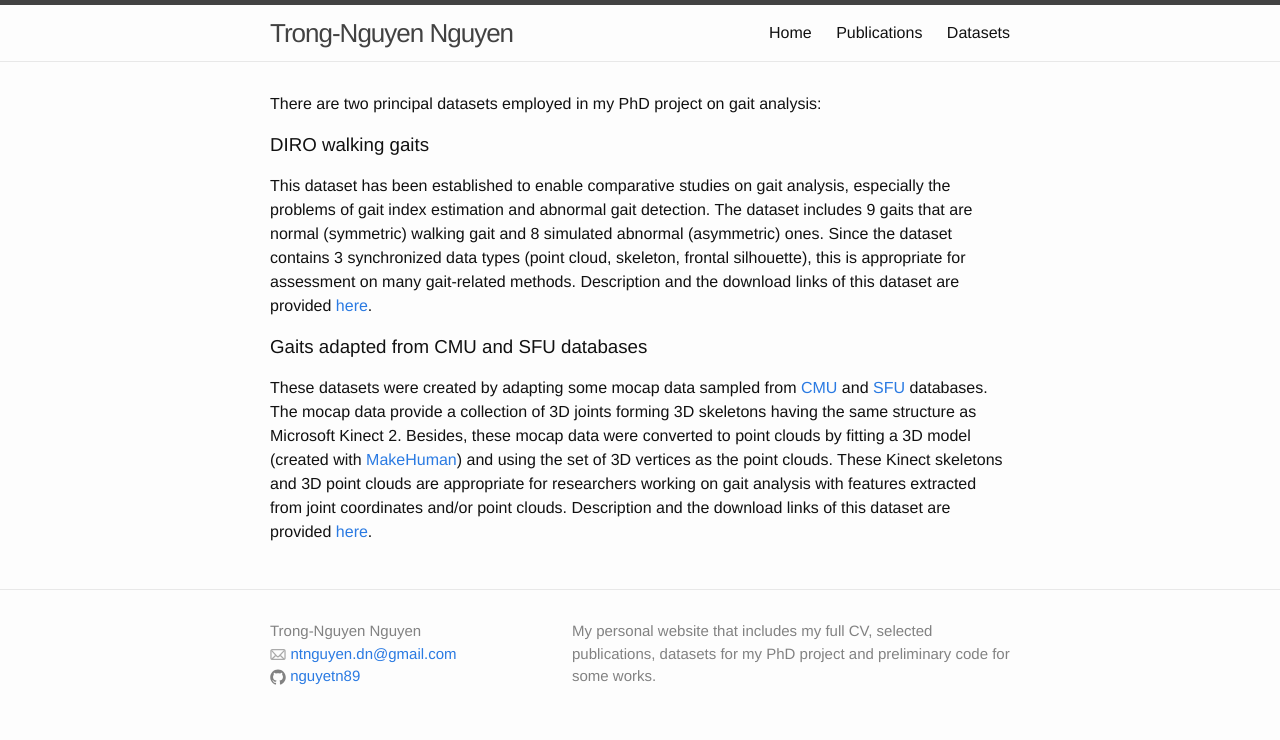
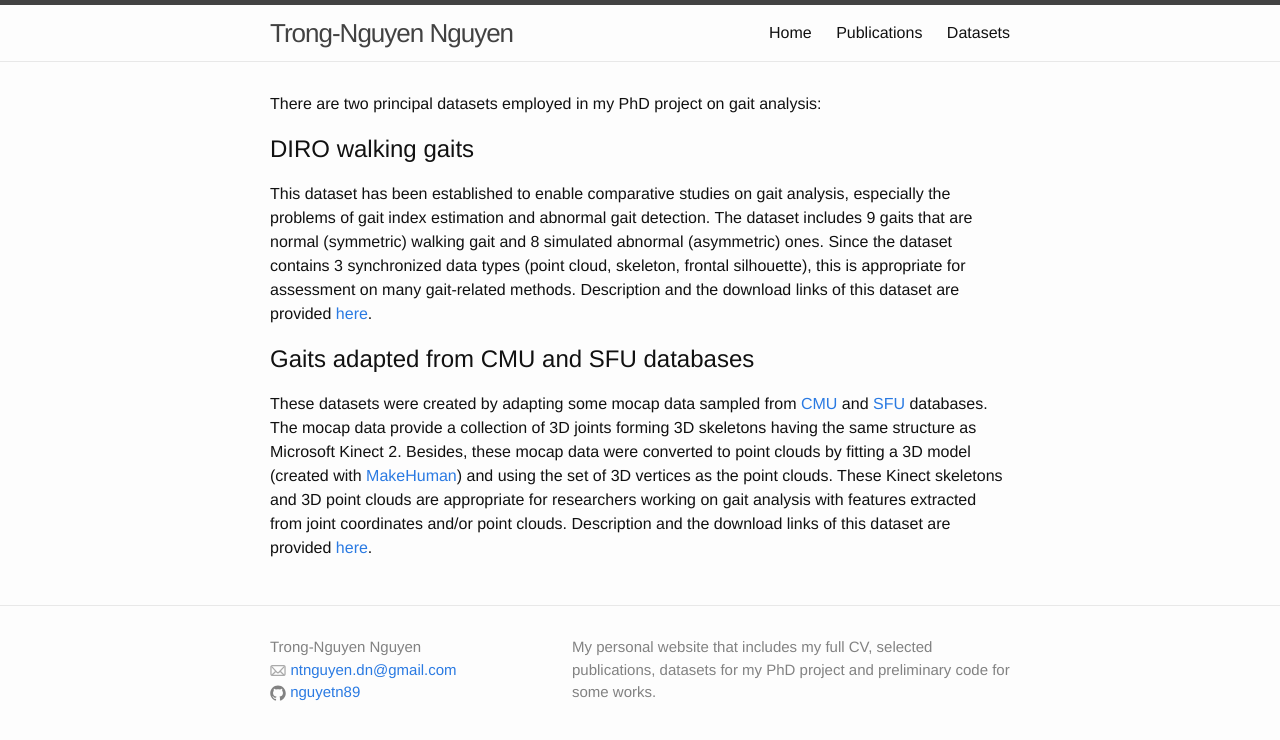
Before and after one commit to nguyetn89/nguyetn89.github.io, a Jekyll site: the page built from datasets.md, in a window 1280 px wide. Shown: the top 740 px of the page. Built offline with Jekyll 4.4.1, drawn with Linux system fonts in a browser that asks for light colours.

```diff
--- a/datasets.md
+++ b/datasets.md
@@ -7,14 +7,14 @@ weight: 3
 
 There are two principal datasets employed in my PhD project on gait analysis:
 
-### DIRO walking gaits
+## DIRO walking gaits
 
 This dataset has been established to enable comparative studies on gait analysis, especially the problems of gait index estimation and abnormal gait detection.
 The dataset includes 9 gaits that are normal (symmetric) walking gait and 8 simulated abnormal (asymmetric) ones.
 Since the dataset contains 3 synchronized data types (point cloud, skeleton, frontal silhouette), this is appropriate for assessment on many gait-related methods.
 Description and the download links of this dataset are provided [here](http://www-labs.iro.umontreal.ca/~labimage/GaitDataset/).
 
-### Gaits adapted from CMU and SFU databases
+## Gaits adapted from CMU and SFU databases
 
 These datasets were created by adapting some mocap data sampled from [CMU](http://mocap.cs.cmu.edu/) and [SFU](http://mocap.cs.sfu.ca/) databases.
 The mocap data provide a collection of 3D joints forming 3D skeletons having the same structure as Microsoft Kinect 2.
```
